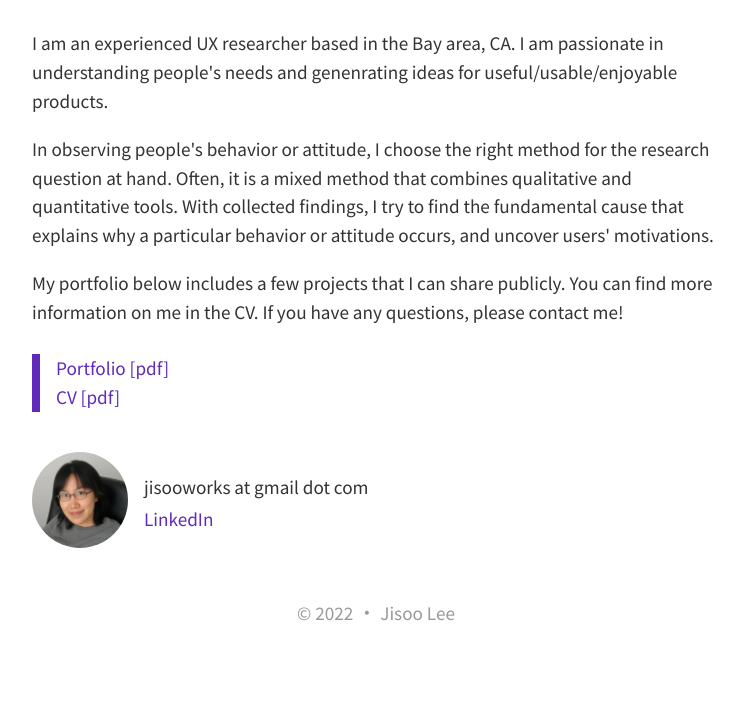
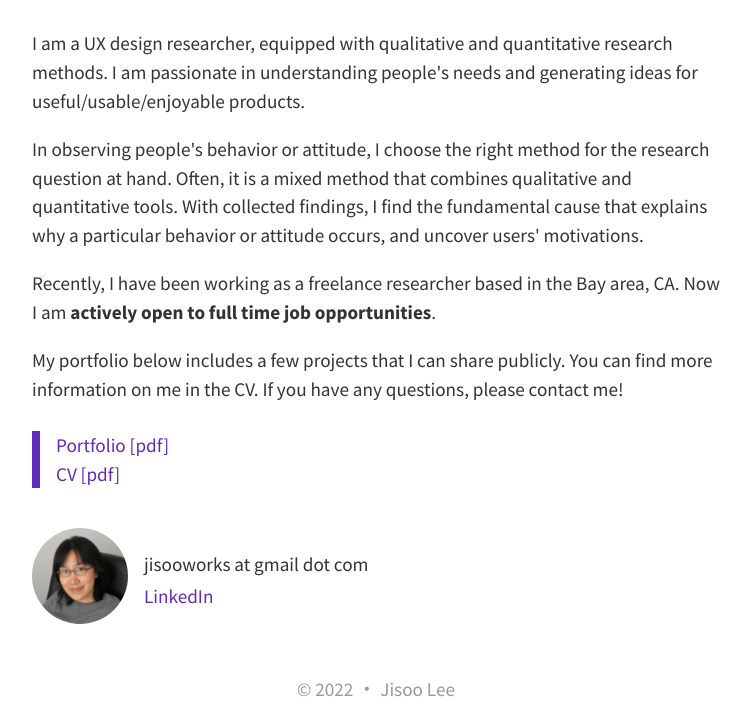
Before and after one commit to jisooleeworks/www, a plain HTML site: page index.html in a window 1280 px wide. Shown: the part 198-921 px from the top of the page, without its empty margins (264-1015 px from the left). Before the commit the page ends 844 px from the top, so only its background shows below. Drawn offline with Linux system fonts and the light colour scheme.

Commit message:
Update description and changed portfolio

```diff
--- a/index.html
+++ b/index.html
@@ -18,9 +18,10 @@
             <h2>Mixed&nbsp;methods UX research</h2>
         </div>
         <div class="content">
-            <p>I am an experienced UX researcher based in the Bay area, CA. I am passionate in understanding people's needs and genenrating ideas for useful/usable/enjoyable products.</p>
-            <p>In observing people's behavior or attitude, I choose the right method for the research question at hand. Often, it is a mixed method that combines qualitative and quantitative tools. With collected findings, I try to find the fundamental cause that explains why a particular behavior or attitude occurs, and uncover users' motivations.</p>
-            <p> My portfolio below includes a few projects that I can share publicly. You can find more information on me in the CV. If you have any questions, please contact me!</p>
+            <p>I am a UX design researcher, equipped with qualitative and quantitative research methods. I am passionate in understanding people's needs and generating ideas for useful/usable/enjoyable products.</p>
+            <p>In observing people's behavior or attitude, I choose the right method for the research question at hand. Often, it is a mixed method that combines qualitative and quantitative tools. With collected findings, I find the fundamental cause that explains why a particular behavior or attitude occurs, and uncover users' motivations.</p>
+            <p>Recently, I have been working as a freelance researcher based in the Bay area, CA. Now I am <b>actively open to full time job opportunities</b>.</p>
+            <p>My portfolio below includes a few projects that I can share publicly. You can find more information on me in the CV. If you have any questions, please contact me!</p>
         </div>
         <div class="download">
             <a href="doc/JisooLee_Portfolio.pdf">Portfolio [pdf]</a>
```
Also changed, not shown: 1 other file.
